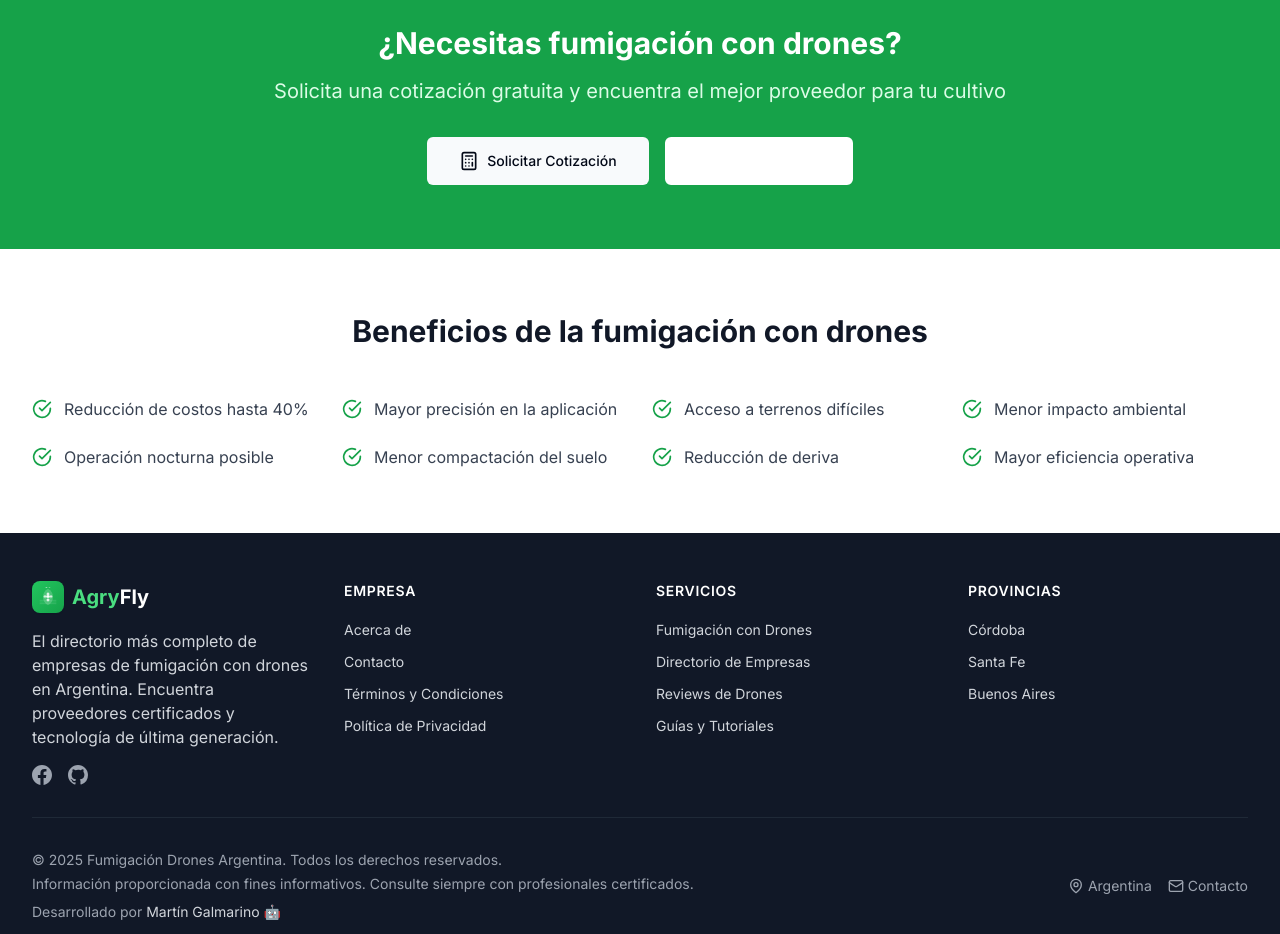
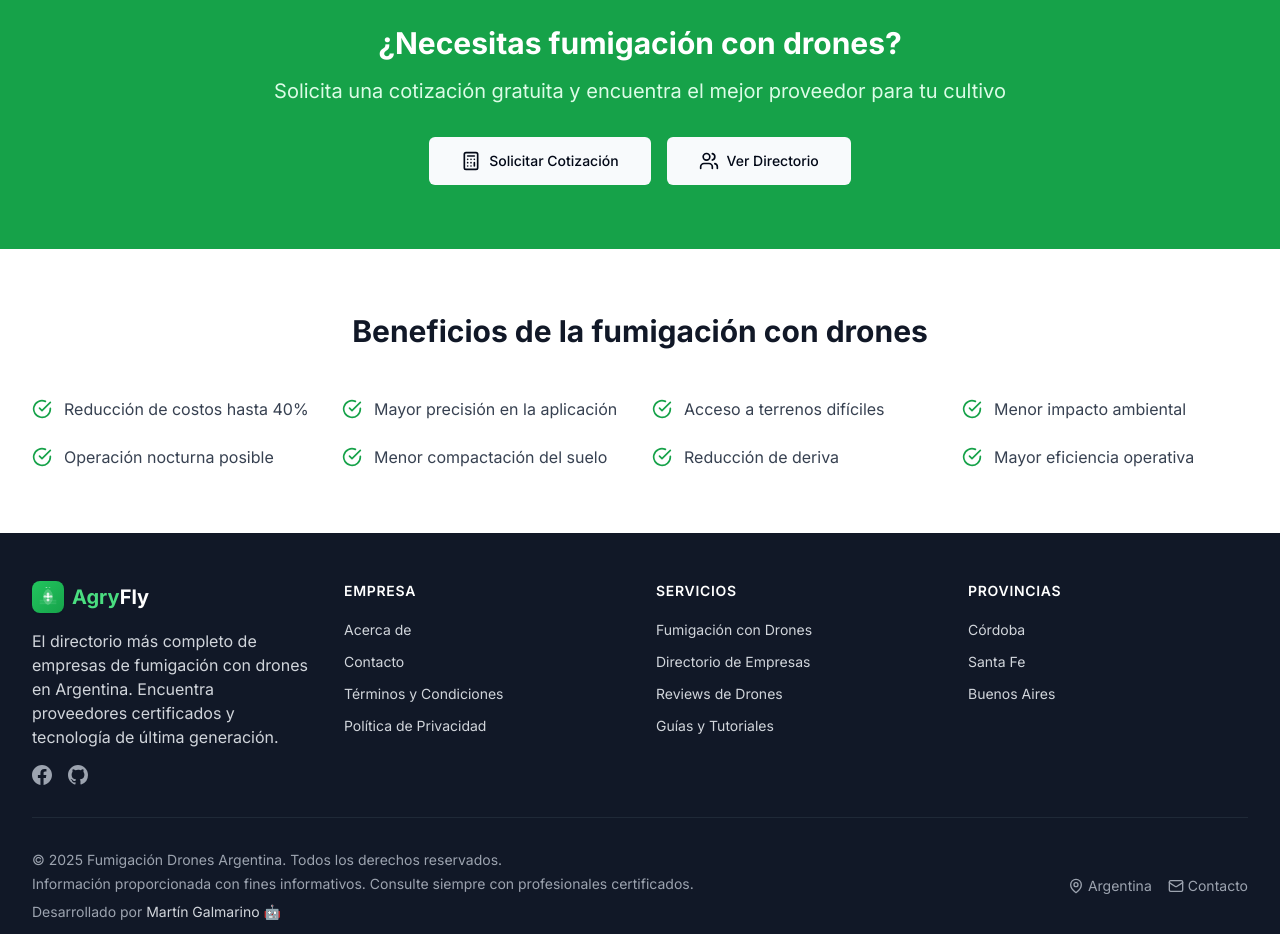
Before and after one commit to martingalmarino/drone-fumigaciones, a Next.js app: page / in a window 1280 px wide. Shown: the part 2060-2994 px from the top of the page. Built offline with nearby package versions, Linux system fonts and the light colour scheme.

Commit message:
Corregir botones invisibles en home y blog - cambiar a variant secondary

```diff
--- a/app/blog/[slug]/page.tsx
+++ b/app/blog/[slug]/page.tsx
@@ -229,7 +229,7 @@ La fumigación con drones representa el futuro de la agricultura de precisión,
                         Ver Directorio
                       </Link>
                     </Button>
-                    <Button asChild variant="outline" size="lg" className="border-white text-white hover:bg-white hover:text-primary">
+                    <Button asChild variant="secondary" size="lg">
                       <Link href="/cotizar">
                         Solicitar Cotización
                       </Link>
--- a/app/page.tsx
+++ b/app/page.tsx
@@ -228,7 +228,7 @@ export default function HomePage() {
                 Solicitar Cotización
               </Link>
             </Button>
-            <Button asChild size="lg" variant="outline" className="border-2 border-white text-white hover:bg-white hover:text-primary min-h-[48px] w-full sm:w-auto">
+            <Button asChild size="lg" variant="secondary" className="min-h-[48px] w-full sm:w-auto">
               <Link href="/directorio">
                 <Users className="mr-2 h-5 w-5" />
                 Ver Directorio
```
